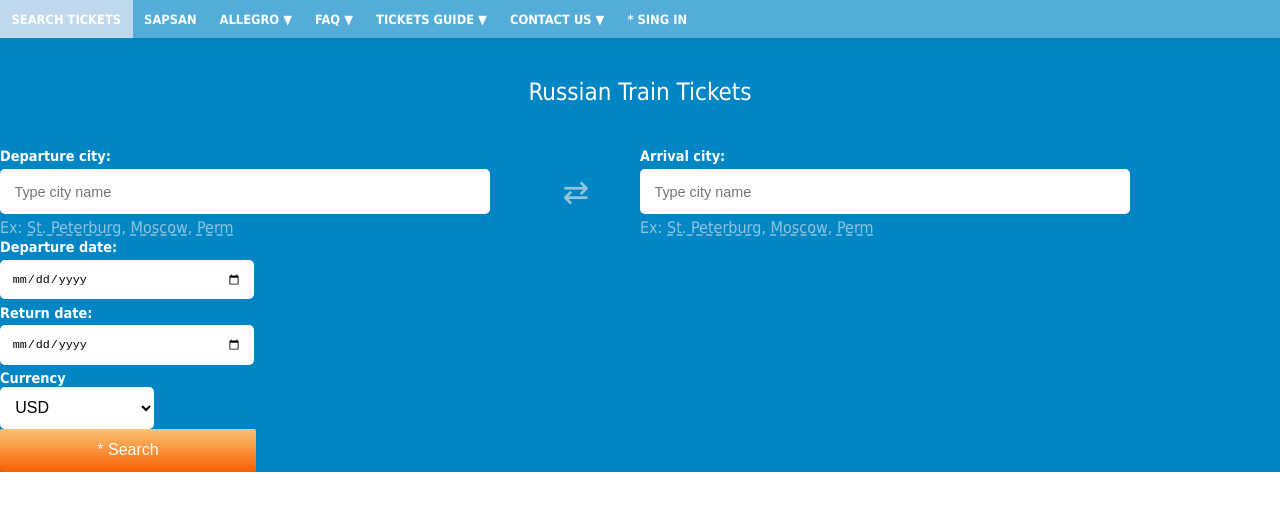
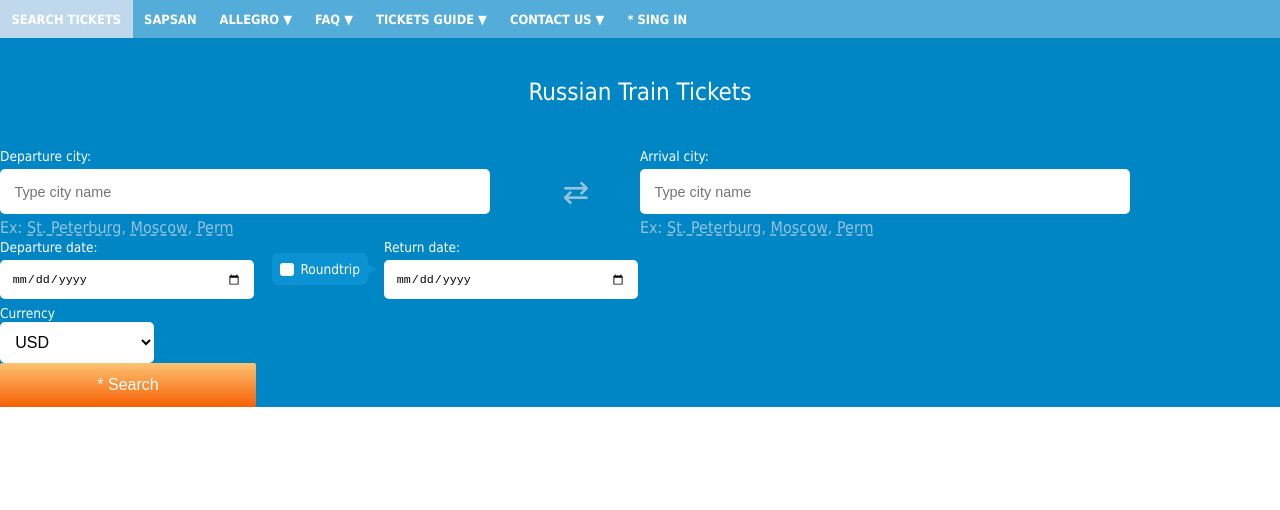
Before and after one commit to alex-krasnoselskikh/test-task, a plain HTML site: page index.html in a window 1280 px wide. Drawn offline with Linux system fonts and the light colour scheme.

Commit message:
style roundtrip checkbox

```diff
--- a/css/style.css
+++ b/css/style.css
@@ -71,8 +71,8 @@ body {
 }
 
 label {
-  font-size: 0.9em;
-  font-weight: 600;
+  font-size: 0.85em;
+  font-weight: 500;
 }
 
 input {
@@ -117,11 +117,26 @@ input {
   text-decoration: none;
 }
 
+/* crutches for disable hower on before and after */
+
+.city .example li:first-child::before {
+  /* color: red; */
+  color: #94c4db;
+  text-decoration: none;
+  cursor: default !important;
+}
+
+.city .example li:not(:last-child)::after {
+  color: #94c4db;
+}
+
+
 .city .example li:first-child::before {
   content: "Ex: ";
   display: inline-block;
   white-space: pre-wrap;
   pointer-events: none;
+  /* text-decoration: none; */
 }
 .city .example li:not(:last-child)::after {
   content: ",";
@@ -154,6 +169,106 @@ input {
   cursor: pointer;
 }
 
+.date-selection {
+  display: flex;
+
+}
+
+imput[type=checkbox] {
+  border: none;
+  background-color: white;
+  cursor: pointer;
+}
+
+.roundtrip {
+  background-color: #0b92d2;
+  padding: 0.5em;
+  height: 50%;
+  border-radius: 6px;
+  margin: 1em;
+  position: relative;
+}
+
+.roundtrip::after {
+  content: '';
+  position: absolute;
+  left: 100%;
+  top: 33%;
+  border: 5px solid transparent;
+  border-left: 9px solid #0b92d2;
+  margin: 0;
+}
+
+/* Customize the label (the container) */
+.container {
+  display: block;
+  position: relative;
+  padding-left: 1.5em;
+  /* margin-bottom: 12px; */
+  cursor: pointer;
+  font-size: 0.85em;
+  font-weight: 500;
+  -webkit-user-select: none;
+  -moz-user-select: none;
+  -ms-user-select: none;
+  user-select: none;
+}
+
+/* Hide the browser's default checkbox */
+.container input {
+  position: absolute;
+  opacity: 0;
+  cursor: pointer;
+}
+
+/* Create a custom checkbox */
+.checkmark {
+  position: absolute;
+  top: 2px;
+  left: 0;
+  height: 0.9em;
+  width: 1em;
+  background-color: white;
+  border-radius: 3px;
+}
+
+/* On mouse-over, add a grey background color */
+.container:hover input ~ .checkmark {
+  background-color: white;
+}
+
+/* When the checkbox is checked, add a blue background */
+.container input:checked ~ .checkmark {
+  /* background-color: #2196F3; */
+  background-color: white;
+}
+
+/* Create the checkmark/indicator (hidden when not checked) */
+.checkmark:after {
+  content: "";
+  position: absolute;
+  display: none;
+}
+
+/* Show the checkmark when checked */
+.container input:checked ~ .checkmark:after {
+  display: block;
+}
+
+/* Style the checkmark/indicator */
+.container .checkmark:after {
+  left: 4px;
+  top: 0px;
+  width: 4px;
+  height: 7px;
+  border: solid #0085c5;
+  border-width: 0 3px 3px 0;
+  -webkit-transform: rotate(45deg);
+  -ms-transform: rotate(45deg);
+  transform: rotate(45deg);
+}
+
+
 .date {
   width: 20%;
 }
@@ -179,19 +294,6 @@ input {
   background-color: #bfd8eb
 }
 
-@media screen and (max-width: 700px) {
-  .topnav a:not(:first-child) {
-    display: none;
-  }
-  .topnav a.icon {
-    float: right;
-    display: block;
-  }
-  .sing-in {
-    float: right;
-  }
-}
-
 .search-button {
   width: 20%;
 }
@@ -209,6 +311,20 @@ input {
 }
 
 @media screen and (max-width: 700px) {
+  .topnav a:not(:first-child) {
+    display: none;
+  }
+  .topnav a.icon {
+    float: right;
+    display: block;
+  }
+  .sing-in {
+    float: right;
+  }
+}
+
+
+@media screen and (max-width: 700px) {
   .topnav.expanded {
     position: relative;
   }
--- a/index.html
+++ b/index.html
@@ -18,7 +18,7 @@
       <a href="#">faq &#9660;</a>
       <a href="#">tickets guide &#9660;</a>
       <a href="#">contact us &#9660;</a>
-      <a href="javascript:void(0);" class="icon" onclick="myFunction()">&#9776;</a>
+      <a href="javascript:void(0);" class="icon" onclick="toggleMenu()">&#9776;</a>
       <div class="sign-in">
         <a href="#">* Sing in</a>
       </div>
@@ -60,10 +60,17 @@
             <input type="date" name="" id="departure-date">
           </div>
 
+          <div class="roundtrip">
+            <label for="is-roundtrip" class="container">Roundtrip
+              <input type="checkbox" name="" id="is-roundtrip">
+              <span class="checkmark"></span>
+            </label>
+          </div>
+
           <div class="date">
-              <label for="return-date">Return date:</label>
-              <input type="date" name="" id="arrival-date">
-            </div>
+            <label for="return-date">Return date:</label>
+            <input type="date" name="" id="arrival-date">
+          </div>
 
         </div>
         <div class="currency-selection">
@@ -78,12 +85,12 @@
         </div>
         <div class="search-button">
           <button type="button">* Search</button>
-      </div>
+        </div>
       </form>
     </div>
   </div>
   <script>
-    function myFunction() {
+    function toggleMenu() {
       var x = document.getElementById("myTopnav");
       if (x.className === "topnav") {
         x.className += " expanded";
```
